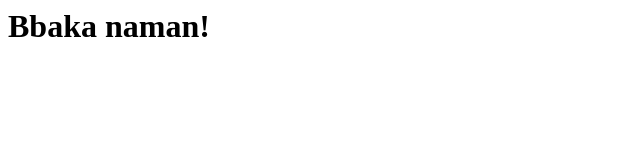
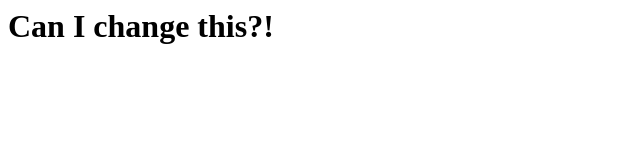
Before and after one commit to roselletabuena/roselletabuena, a plain HTML site: page index.html in a window 1280 px wide. Shown: the whole page, without its empty margins (0-640 px from the left). Drawn offline with Linux system fonts and the light colour scheme.

Commit message:
initial commit

```diff
--- a/index.html
+++ b/index.html
@@ -1 +1 @@
-<h1>Bbaka naman!</h1>
+<h1>Can I change this?!</h1>
```
